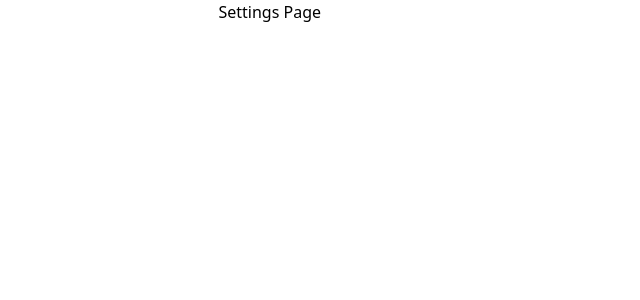
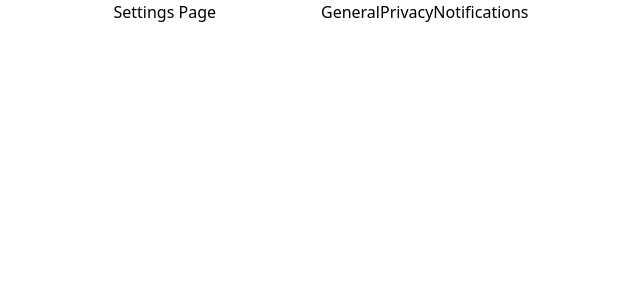
Before and after one commit to LJacobDev/vue-3-in-action-projects, a Vue app in the folder p05-settings-page/: page / in a window 1280 px wide. Shown: the top 300 px of the page, without its empty margins (319-959 px from the left). Built offline with nearby package versions, Linux system fonts and the light colour scheme; the HTML template or start-up script is replaced by a standard one.

Commit message:
Add basic TabLinks to App.vue

```diff
--- a/p05-settings-page/src/App.vue
+++ b/p05-settings-page/src/App.vue
@@ -1,5 +1,9 @@
 <script setup lang="ts">
-import type { Tab } from './types';
+import TabLink from '@/components/TabLink.vue';
+import type { Tab, TabKey } from './types';
+import { ref } from 'vue';
+
+const currentTab = ref<TabKey>('General');
 
 const tabs: Tab[] = [
   {
@@ -17,4 +21,12 @@ const tabs: Tab[] = [
 ];
 </script>
 
-<template>Settings Page</template>
+<template>
+
+    Settings Page
+    <ul class="flex">
+        <li v-for="tab in tabs" :key="tab.key">
+            <TabLink :current-tab="currentTab" :tab="tab"></TabLink>
+        </li>
+    </ul>
+</template>
--- a/p05-settings-page/src/components/TabLink.vue
+++ b/p05-settings-page/src/components/TabLink.vue
@@ -1,10 +1,10 @@
 <script setup lang="ts">
-import type { Tab } from '@/types';
+import type { Tab, TabKey } from '@/types';
 
 
 //define props for what the current active tab is by name, and give it a tab type which will have a name for what this tab is called, and what this tab should display in the UI
 defineProps<{
-    currentTab: string;
+    currentTab: TabKey;
     tab: Tab
 }>();
 
@@ -16,5 +16,5 @@ defineEmits<{
 </script>
 
 <template>
-    Link
+    {{tab.display}}
 </template>
--- a/p05-settings-page/src/types.ts
+++ b/p05-settings-page/src/types.ts
@@ -1,4 +1,6 @@
+export type TabKey = 'General' | 'Notifications' | 'Privacy';
+
 export interface Tab {
-    key: string;
+    key: TabKey;
     display: string;
 }
```
